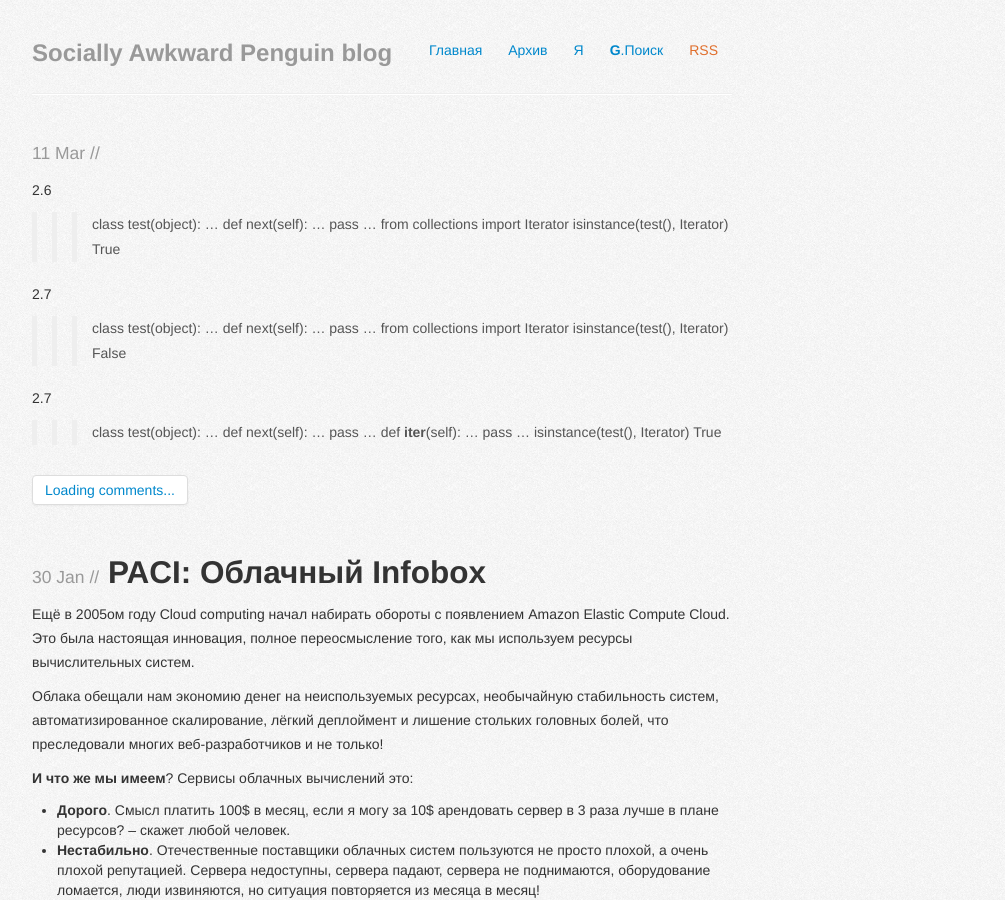
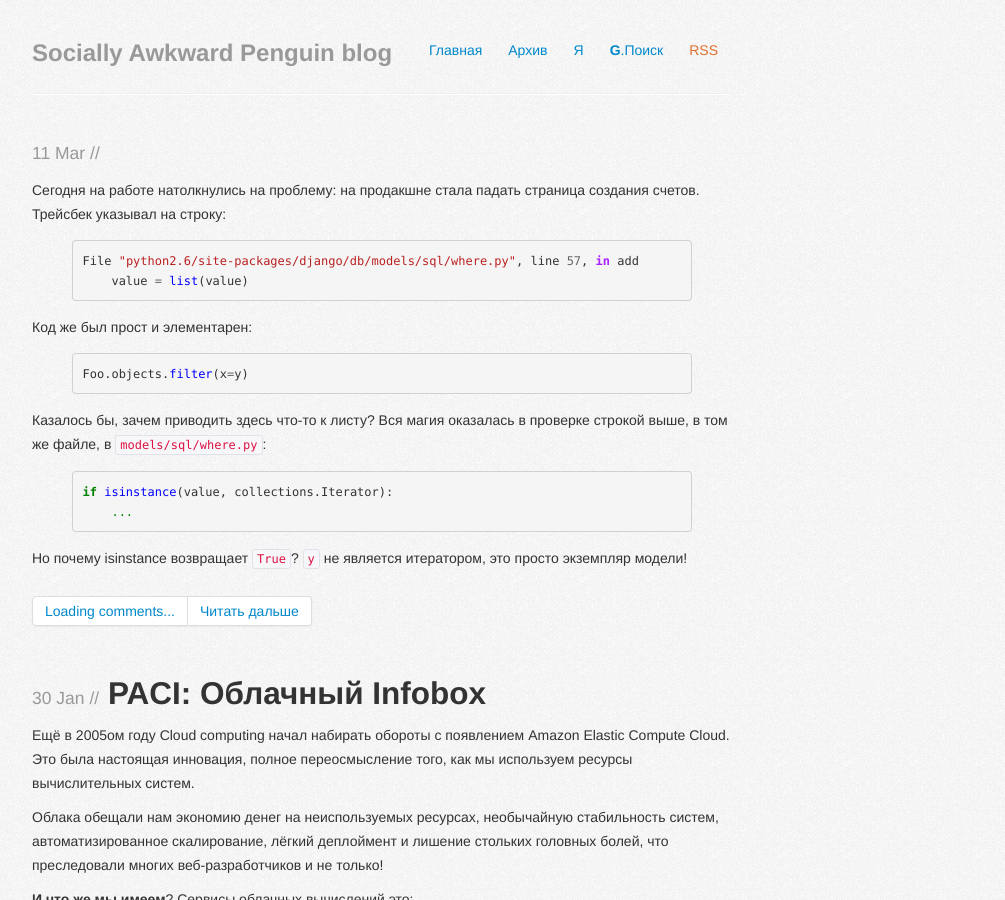
Before and after one commit to iorlas/iorlas.github.com, a Jekyll site: the page built from index.html, in a window 1280 px wide and 900 px high. Shown: the whole window, without its empty margins (258-1263 px from the left). Built offline with Jekyll 4.4.1, drawn with Linux system fonts in a browser that asks for light colours; Markdown is read by kramdown in place of the engine named in the settings; comment, search, counter and statistics services are not loaded.

Commit message:
Updated _posts/2013-03-11-your-filename.md

```diff
--- a/_posts/2013-03-11-your-filename.md
+++ b/_posts/2013-03-11-your-filename.md
@@ -1,10 +1,34 @@
 ---
 layout: post
 title: Python: Quack Quack
-published: false
+published: true
 ---
 
-2.6
+Сегодня на работе натолкнулись на проблему: на продакшне стала падать страница создания счетов.
+Трейсбек указывал на строку:
+
+{% highlight python %}
+File "python2.6/site-packages/django/db/models/sql/where.py", line 57, in add
+    value = list(value)
+{% endhighlight %}
+
+Код же был прост и элементарен:
+{% highlight python %}
+Foo.objects.filter(x=y)
+{% endhighlight %}
+
+Казалось бы, зачем приводить здесь что-то к листу? Вся магия оказалась в проверке строкой выше, в том же файле, в `models/sql/where.py`:
+{% highlight python %}
+if isinstance(value, collections.Iterator):
+    ...
+{% endhighlight %}
+
+Но почему isinstance возвращает `True`? `y` не является итератором, это просто экземпляр  модели!
+
+<!-- more -->
+Вся хитрость оказалась в том, как работает isinstance -- это **живое воплощение сути дактайпинга**. Да-да!
+Объект `y` имел определённый метод `next`, по этой причине проверка проходила положительно, что не очень хорошо. Однако *частично* правильно. В Python 2.6:
+{% highlight python %}
 >>> class test(object):
 ...     def next(self):
 ...             pass
@@ -12,8 +36,11 @@ published: false
 >>> from collections import Iterator
 >>> isinstance(test(), Iterator)
 True
+{% endhighlight %}
 
-2.7
+В Python 2.7 ошибку воспроизвести не удавалось и понятно почему:
+
+{% highlight python %}
 >>> class test(object):
 ...     def next(self):
 ...             pass
@@ -21,8 +48,11 @@ True
 >>> from collections import Iterator
 >>> isinstance(test(), Iterator)
 False
+{% endhighlight %}
 
-2.7
+В 2.7 в "требования" был добавлен метод `__iter__`.
+
+{% highlight python %}
 >>> class test(object):
 ...     def next(self):
 ...             pass
@@ -31,3 +61,6 @@ False
 ...
 >>> isinstance(test(), Iterator)
 True
+{% endhighlight %}
+
+Однако, это далеко не единственный подводный камень при использовании `isinstance`. Если есть необходимость гарантированно знать какого типа объект, то следует использвоать сравнение типов используя функцию `type`.
```
